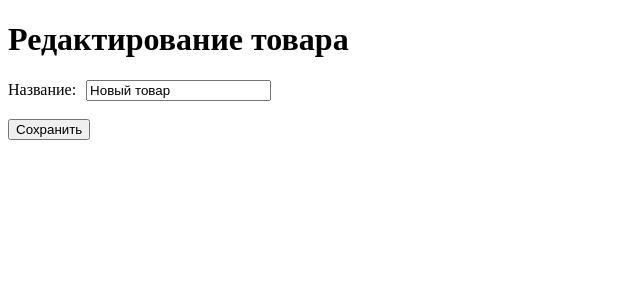
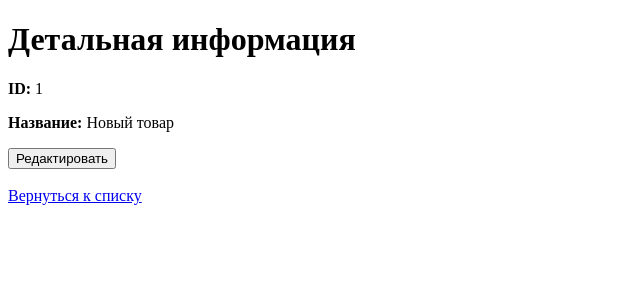
Before and after one commit to frezqy/timplab1, a React (Create React App) app: page /detail/1 in a window 1280 px wide. Shown: the top 300 px of the page, without its empty margins (0-640 px from the left). Built offline with nearby package versions, Linux system fonts and the light colour scheme; data requests are answered from the project's data file.

Commit message:
fix: add loading spinners, error handling and separate view/edit modes

```diff
--- /dev/null
+++ b/src/api.js
@@ -0,0 +1,22 @@
+import axios from 'axios';
+
+// базовый адрес нашего сервера
+const API_URL = 'http://localhost:5000/items';
+
+// экспортируем объект со всеми нужными функциями
+export const api = {
+  // получение всех товаров
+  getItems: () => axios.get(API_URL),
+  // получение одного товара по айди
+  getItem: (id) => axios.get(`${API_URL}/${id}`),
+  // создание нового товара
+  createItem: (item) => axios.post(API_URL, JSON.stringify(item), {
+    headers: { "Content-Type": "application/json" }
+  }),
+  // обновление существующего товара
+  updateItem: (id, item) => axios.put(`${API_URL}/${id}`, JSON.stringify(item), {
+    headers: { "Content-Type": "application/json" }
+  }),
+  // удаление товара
+  deleteItem: (id) => axios.delete(`${API_URL}/${id}`)
+};
--- a/src/pages/Detail.js
+++ b/src/pages/Detail.js
@@ -1,60 +1,75 @@
 import React, { useState, useEffect } from 'react';
-import { useParams, useNavigate } from 'react-router-dom';
-import axios from 'axios';
+import { useParams, useNavigate, Link } from 'react-router-dom';
+import { api } from '../api';
 
 const Detail = () => {
-  // достаем id товара из адресной строки
   const { id } = useParams();
   const navigate = useNavigate();
 
-  // состояние для хранения названия товара
-  const [name, setName] = useState('');
+  const [item, setItem] = useState(null);
+  const [isEditing, setIsEditing] = useState(false); // режим редактирования
+  const [loading, setLoading] = useState(true);
+  const [error, setError] = useState(null);
+  const [editName, setEditName] = useState('');
 
-  // загружаем данные конкретного товара при открытии страницы
   useEffect(() => {
-    axios.get(`http://localhost:5000/items/${id}`)
+    api.getItem(id)
       .then(response => {
-        setName(response.data.name);
+        setItem(response.data);
+        setEditName(response.data.name);
+        setLoading(false);
       })
-      .catch(error => console.error("ошибка загрузки:", error));
+      .catch(() => {
+        setError('Товар не найден или произошла ошибка сервера');
+        setLoading(false);
+      });
   }, [id]);
 
-  // функция сохранения изменений
-  const handleSubmit = (e) => {
-    // отменяем стандартную перезагрузку страницы
+  const handleUpdate = (e) => {
     e.preventDefault();
+    api.updateItem(id, { name: editName })
+      .then(response => {
+        setItem(response.data);
+        setIsEditing(false); // выходим из режима редактирования
+      })
+      .catch(() => alert('Ошибка при сохранении изменений'));
+  };
 
-    // формируем обновленный объект
-    const updatedItem = { name };
-
-    // отправляем put запрос для обновления в формате json
-    axios.put(`http://localhost:5000/items/${id}`, JSON.stringify(updatedItem), {
-      headers: { "Content-Type": "application/json" }
-    })
-    .then(() => {
-      // возвращаемся на главную
-      navigate('/');
-    })
-    .catch(error => console.error("ошибка обновления:", error));
-  };
+  if (loading) return <div>Загрузка данных товара...</div>;
+  if (error) return <div style={{ color: 'red' }}>{error}</div>;
 
   return (
     <div>
-      <h1>Редактирование товара</h1>
-      <form onSubmit={handleSubmit}>
+      <h1>Детальная информация</h1>
+
+      {!isEditing ? (
+        /* Режим просмотра */
+        <div>
+          <p><strong>ID:</strong> {item.id}</p>
+          <p><strong>Название:</strong> {item.name}</p>
+          <button onClick={() => setIsEditing(true)}>Редактировать</button>
+        </div>
+      ) : (
+        /* Режим редактирования */
+        <form onSubmit={handleUpdate}>
           <label>
-          Название:
+            Изменить название:
             <input
               type="text"
-            value={name}
-            onChange={(e) => setName(e.target.value)}
+              value={editName}
+              onChange={(e) => setEditName(e.target.value)}
               required
-            style={{ marginLeft: "10px" }}
             />
           </label>
           <br /><br />
           <button type="submit">Сохранить</button>
+          <button type="button" onClick={() => setIsEditing(false)} style={{ marginLeft: '10px' }}>
+            Отмена
+          </button>
         </form>
+      )}
+      <br />
+      <Link to="/">Вернуться к списку</Link>
     </div>
   );
 };
--- a/src/pages/Form.js
+++ b/src/pages/Form.js
@@ -1,44 +1,43 @@
-import React, { useRef } from 'react';
+import React, { useState } from 'react';
 import { useNavigate } from 'react-router-dom';
-import axios from 'axios';
+import { api } from '../api';
 
 const Form = () => {
-  // создаем ссылку для доступа к значению из поля ввода
-  const nameRef = useRef(null);
-  // хук для программного перехода между страницами
+  const [name, setName] = useState('');
+  const [isSubmitting, setIsSubmitting] = useState(false);
   const navigate = useNavigate();
 
-  // функция, которая сработает при нажатии на кнопку добавления
   const handleSubmit = (e) => {
-    // предотвращаем стандартную перезагрузку страницы браузером
     e.preventDefault();
+    setIsSubmitting(true);
 
-    // формируем объект с новым товаром
-    const newItemData = {
-      name: nameRef.current.value,
-    };
-
-    // отправляем данные на сервер строго в формате json
-    axios.post("http://localhost:5000/items", JSON.stringify(newItemData), {
-      headers: { "Content-Type": "application/json" }
-    })
-    .then(() => {
-      // если все ок, перекидываем пользователя обратно на главную страницу
-      navigate('/');
-    })
-    .catch(error => console.error("ошибка при создании:", error));
+    api.createItem({ name })
+      .then(() => {
+        navigate('/');
+      })
+      .catch(() => {
+        alert('Ошибка при создании товара');
+        setIsSubmitting(false);
+      });
   };
 
   return (
     <div>
-      <h1>Новый товар</h1>
+      <h1>Добавление товара</h1>
       <form onSubmit={handleSubmit}>
         <label>
           Название:
-          <input type="text" ref={nameRef} required style={{ marginLeft: "10px" }} />
+          <input
+            type="text"
+            value={name}
+            onChange={(e) => setName(e.target.value)}
+            required
+          />
         </label>
         <br /><br />
-        <button type="submit">Добавить</button>
+        <button type="submit" disabled={isSubmitting}>
+          {isSubmitting ? 'Сохранение...' : 'Добавить'}
+        </button>
       </form>
     </div>
   );
--- a/src/pages/Home.js
+++ b/src/pages/Home.js
@@ -1,44 +1,51 @@
 import React, { useState, useEffect } from 'react';
 import { Link } from 'react-router-dom';
-import axios from 'axios';
+import { api } from '../api'; // импортируем наш сервис
 
 const Home = () => {
-  // создаем локальное состояние для хранения наших товаров
   const [items, setItems] = useState([]);
+  const [loading, setLoading] = useState(true); // состояние загрузки
+  const [error, setError] = useState(null);    // состояние ошибки
 
-  // загружаем данные при первой отрисовке страницы
   useEffect(() => {
-    axios.get('http://localhost:5000/items')
+    api.getItems()
       .then(response => {
         setItems(response.data);
+        setLoading(false);
       })
-      .catch(error => console.error("Ошибка загрузки:", error));
+      .catch(err => {
+        setError('Не удалось загрузить список товаров');
+        setLoading(false);
+      });
   }, []);
 
-  // функция для удаления товара по клику на кнопку
-  const deleteItem = (id) => {
-    axios.delete(`http://localhost:5000/items/${id}`)
-      .then(() => {
-        // фильтруем массив, убирая удаленный товар, чтобы интерфейс обновился
-        setItems(items.filter(item => item.id !== id));
-      })
-      .catch(error => console.error("Ошибка удаления:", error));
+  const handleDelete = (id) => {
+    if (window.confirm('Вы уверены, что хотите удалить этот товар?')) {
+      api.deleteItem(id)
+        .then(() => {
+          setItems(items.filter(item => item.id !== id));
+        })
+        .catch(() => alert('Ошибка при удалении'));
+    }
   };
+
+  if (loading) return <div>Загрузка списка товаров...</div>; // наш "спиннер"
+  if (error) return <div style={{ color: 'red' }}>{error}</div>; // отображение ошибки
 
   return (
     <div>
       <h1>Список товаров</h1>
       <ul>
         {items.map(item => (
-          <li key={item.id} style={{ marginBottom: "10px" }}>
+          <li key={item.id} style={{ marginBottom: '10px' }}>
             <Link to={`/detail/${item.id}`}>{item.name}</Link>
-            <button onClick={() => deleteItem(item.id)} style={{ marginLeft: "10px" }}>
+            <button onClick={() => handleDelete(item.id)} style={{ marginLeft: '10px' }}>
               Удалить
             </button>
           </li>
         ))}
       </ul>
-      <Link to="/add">Добавить товар</Link>
+      <Link to="/add">Добавить новый товар</Link>
     </div>
   );
 };
```
Also changed, not shown: 1 other file (tests, documents, lock files or other folders). Lines whose indentation alone changed are shown as unchanged.
